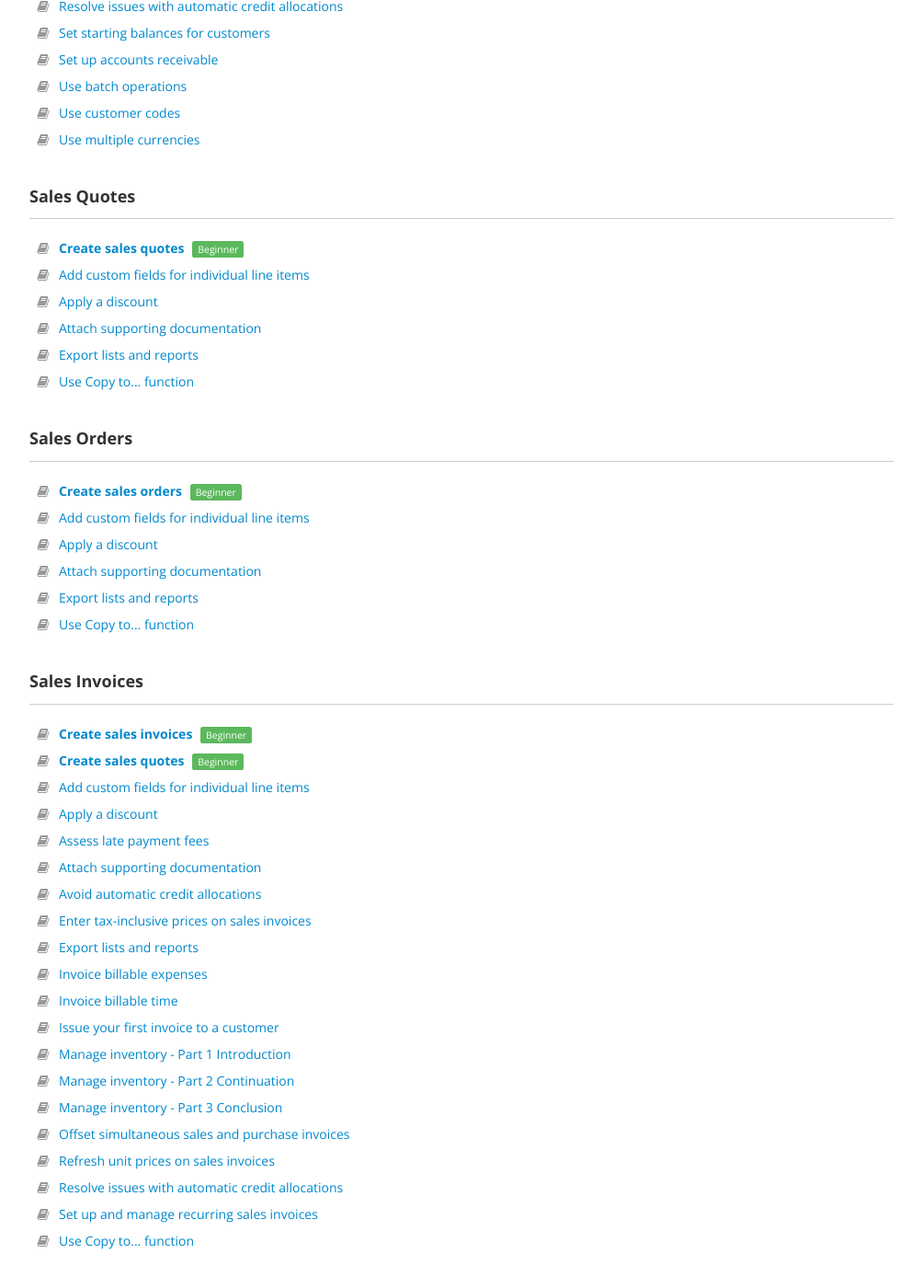
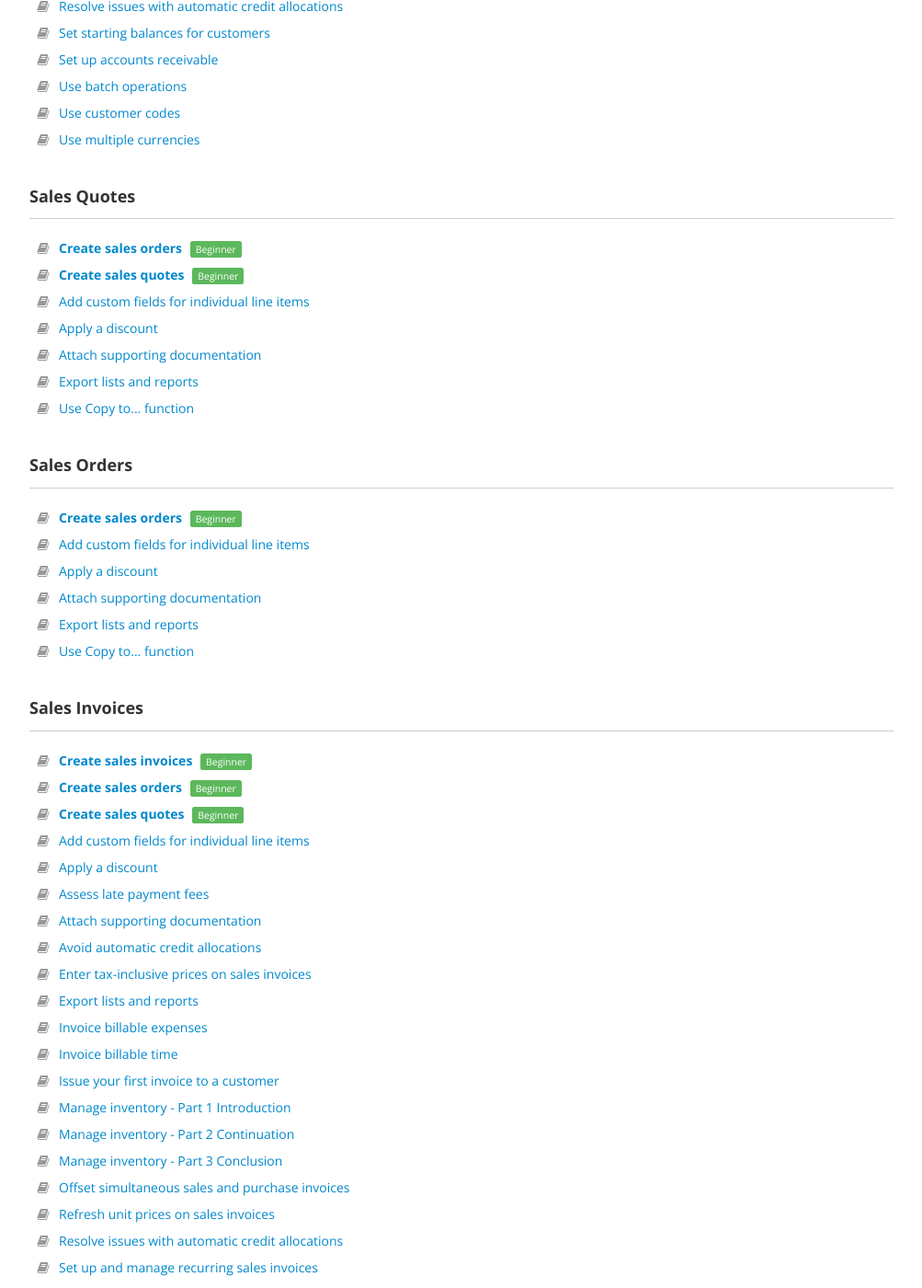
Before and after one commit to 3etechinns/www.manager.io, a Jekyll site: the page built from guides/index.html, in a window 1280 px wide and 1400 px high, scrolled down 3616 px. Shown: the whole window at 92% size, without its empty margins (138-1141 px from the left). Built offline with Jekyll 4.4.1, drawn with Linux system fonts in a browser that asks for light colours; nearby versions of some CDN libraries; comment, search, counter and statistics services are not loaded.

Commit message:
Guide update

```diff
--- a/_guides/7236.html
+++ b/_guides/7236.html
@@ -1,7 +1,7 @@
 ---
 layout: guide
 title: Create sales orders
-tags: sales-orders sales-order-view sales-order-form beginner
+tags: sales-orders sales-order-view sales-quote-view sales-order-form sales-invoice-view beginner
 ---
 {% raw %}
 <p>A <strong>sales order</strong> records an order from a customer, usually for internal purposes. Strictly speaking, it is not an accounting transaction and has no financial or inventory impact. It does not involve actual provision of services, movement of inventory, or payment of money. In fact, it is not really necessary at all, but can be used for a variety of purposes:</p>
```
